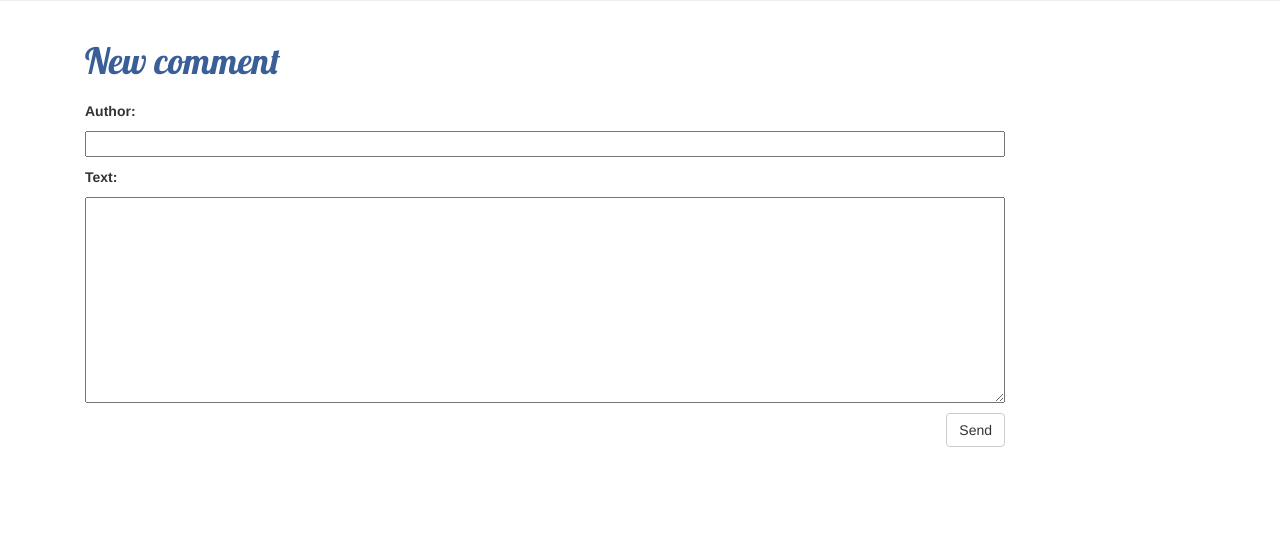
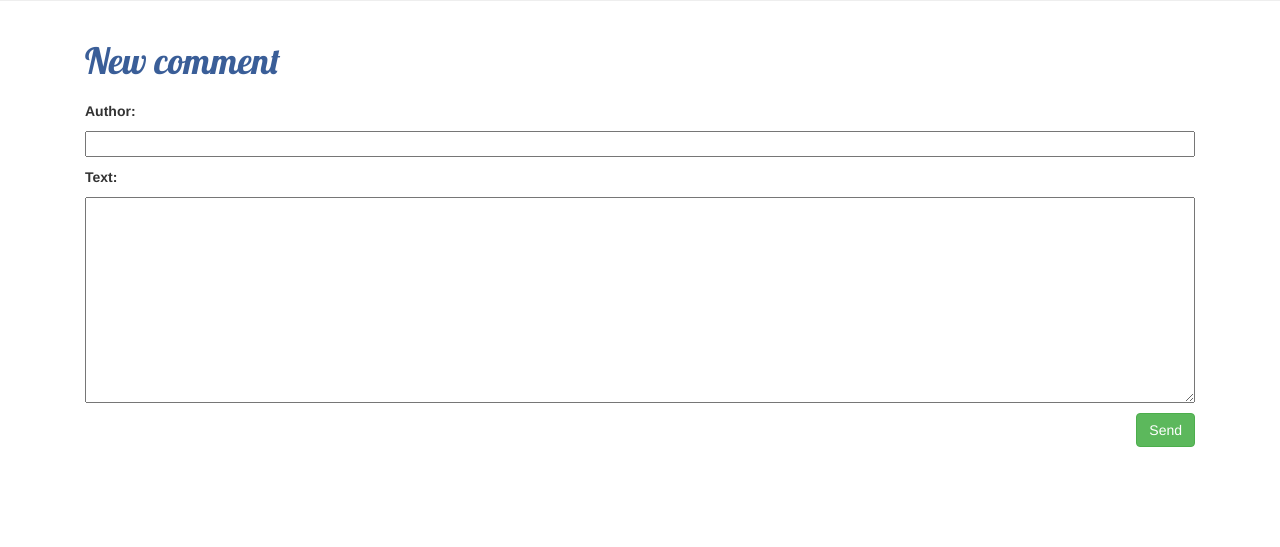
Before and after one commit to charsides/djangoblog, a Django app: page /post/2/comment/ in a window 1280 px wide. Shown: the part 499-1046 px from the top of the page. Run offline with Django 3.2, Linux system fonts and the light colour scheme; data comes from the database, SQL or seed files in the repository; some libraries are stand-ins or nearby versions.

Commit message:
Accessibility updates

```diff
--- a/blog/templates/blog/add_comment_to_post.html
+++ b/blog/templates/blog/add_comment_to_post.html
@@ -4,6 +4,6 @@
     <h1>New comment</h1>
     <form method="POST" class="post-form">{% csrf_token %}
         {{ form.as_p }}
-        <button type="submit" class="save btn btn-default">Send</button>
+        <button type="submit" class="save btn btn-success">Send</button>
     </form>
 {% endblock %}
--- a/blog/templates/blog/base.html
+++ b/blog/templates/blog/base.html
@@ -1,5 +1,5 @@
 {% load static %}
-<html>
+<html lang="en">
     <head>
         <title>Charlotte's Blog</title>
         <meta charset="utf-8">
@@ -10,7 +10,7 @@
         <link rel="stylesheet" href="{% static 'css/blog.css' %}">
     </head>
     <body>
-        <div class="page-header text-center img-fluid">
+        <header class="page-header text-center img-fluid">
             {% if user.is_authenticated %}
                 <a href="{% url 'post_new' %}" class="top-menu"><span class="glyphicon glyphicon-plus"></span></a>
                 <a href="{% url 'post_draft_list' %}" class="top-menu"><span class="glyphicon glyphicon-edit"></span></a>
@@ -20,14 +20,14 @@
             {% endif %}
             <h1 class="display-1" id="title"><a href="/">Charlotte's Blog</a></h1>
             <p class="lead mt-1" id="subtitle">Here's a blog site I made with Django Girls Sheffield.</p>
-        </div>
-        <div class="content container">
+        </header>
+        <main class="content container">
             <div class="row">
-                <div class="col-md-10">
+                <div class="col-md-12">
                     {% block content %}
                     {% endblock %}
                 </div>
             </div>
-        </div>
+        </main>
     </body>
 </html>
--- a/blog/templates/blog/post_detail.html
+++ b/blog/templates/blog/post_detail.html
@@ -1,7 +1,7 @@
 {% extends 'blog/base.html' %}
 
 {% block content %}
-    <div class="post">
+    <article class="post">
         {% if post.published_date %}
         <div class="date mb-3">
         {{ post.published_date }}
@@ -15,9 +15,9 @@
         {% endif %}
         <h2>{{ post.title }}</h2>
         <p>{{ post.text|linebreaksbr }}</p>
-    </div>
+    </article>
     <hr>
-        <a class="btn btn-info btn-lg" href="{% url 'add_comment_to_post' pk=post.pk %}">Add comment</a>
+        <a class="btn btn-info btn-md mb-3" href="{% url 'add_comment_to_post' pk=post.pk %}">Add comment</a>
         {% for comment in post.comments.all %}
             <div class="comment">
                 <div class="date">{{ comment.created_date }}</div>
--- a/blog/templates/registration/login.html
+++ b/blog/templates/registration/login.html
@@ -21,4 +21,7 @@
         <input type="submit" value="Login" id="login"/>
         <input type="hidden" name="next" value="{{ next }}" />
     </form>
+
+    <p>Psst... To have a nosey around the admin side, use these details:</p>
+    <p>Username = charlottesides<br> Password = 1234test</p>
 {% endblock %}
```
